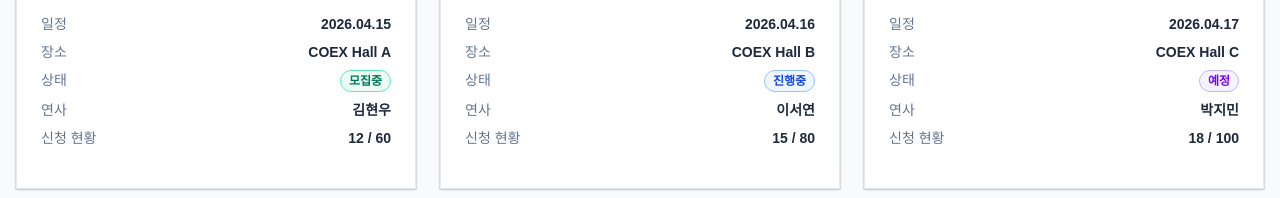
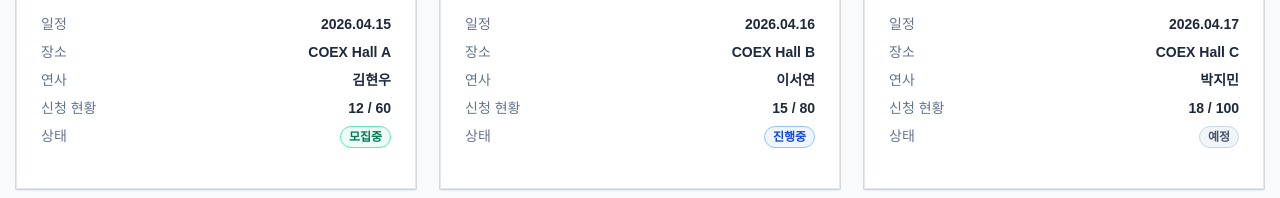
Before and after one commit to IBM-Cloud-Native-Dev-base-AI-agent-3/project-a-team04-frontend, a React (Vite) app: page /forum-guide in a window 1280 px wide. Shown: the part 698-896 px from the top of the page. Built offline with nearby package versions, Linux system fonts and the light colour scheme.

Commit message:
refactor: 포럼 카드 상태 배지 상수 적용 및 색상 수정
Co-Authored-By: Claude Sonnet 4.6 <noreply@anthropic.com>

```diff
--- a/src/components/forum/ForumCard.tsx
+++ b/src/components/forum/ForumCard.tsx
@@ -1,4 +1,5 @@
 import { Card, CardContent } from '@/components/ui/card';
+import { FORUM_STATUS_MAP, DEFAULT_STATUS_BADGE } from '@/constants/forum';
 
 interface ForumCardProps {
   id: string;
@@ -14,29 +15,6 @@ interface ForumCardProps {
   onClick: () => void;
 }
 
-const statusMap: Record<string, { label: string; className: string }> = {
-  OPEN: {
-    label: '모집중',
-    className: 'border-emerald-300 text-emerald-700 bg-emerald-50',
-  },
-  IN_PROGRESS: {
-    label: '진행중',
-    className: 'border-blue-300 text-blue-700 bg-blue-50',
-  },
-  UPCOMING: {
-    label: '예정',
-    className: 'border-violet-300 text-violet-700 bg-violet-50',
-  },
-  CLOSED: {
-    label: '모집마감',
-    className: 'border-amber-300 text-amber-700 bg-amber-50',
-  },
-  ENDED: {
-    label: '종료',
-    className: 'border-slate-300 text-slate-600 bg-slate-100',
-  },
-};
-
 export default function ForumCard({
   title,
   desc,
@@ -49,10 +27,7 @@ export default function ForumCard({
   maxParticipants,
   onClick,
 }: ForumCardProps) {
-  const statusBadge = statusMap[status] ?? {
-    label: status,
-    className: 'border-slate-300 text-slate-700 bg-white',
-  };
+  const statusBadge = FORUM_STATUS_MAP[status] ?? { label: status, ...DEFAULT_STATUS_BADGE };
 
   return (
     <Card
@@ -82,12 +57,6 @@ export default function ForumCard({
             <span className="font-semibold text-slate-800 text-right">{place}</span>
           </div>
           <div className="flex justify-between gap-3">
-            <span className="font-medium text-slate-500">상태</span>
-            <span className={`inline-flex items-center rounded-full border px-2 py-0.5 text-xs font-bold ${statusBadge.className}`}>
-              {statusBadge.label}
-            </span>
-          </div>
-          <div className="flex justify-between gap-3">
             <span className="font-medium text-slate-500">연사</span>
             <span className="font-semibold text-slate-800 text-right">{speaker}</span>
           </div>
@@ -97,6 +66,12 @@ export default function ForumCard({
               {applicantCount} / {maxParticipants}
             </span>
           </div>
+          <div className="flex justify-between gap-3">
+            <span className="font-medium text-slate-500">상태</span>
+            <span className={`inline-flex items-center rounded-full border px-2 py-0.5 text-xs font-bold ${statusBadge.className}`}>
+              {statusBadge.label}
+            </span>
+          </div>
         </div>
       </CardContent>
     </Card>
```
